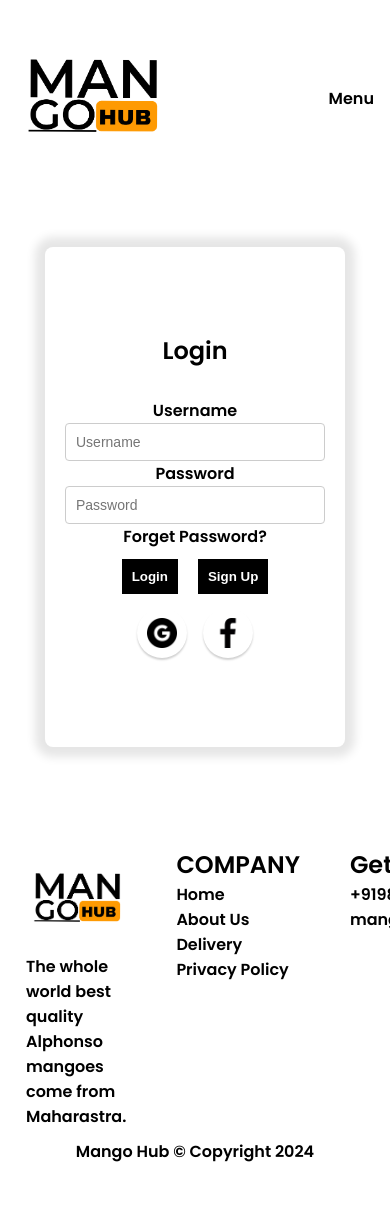
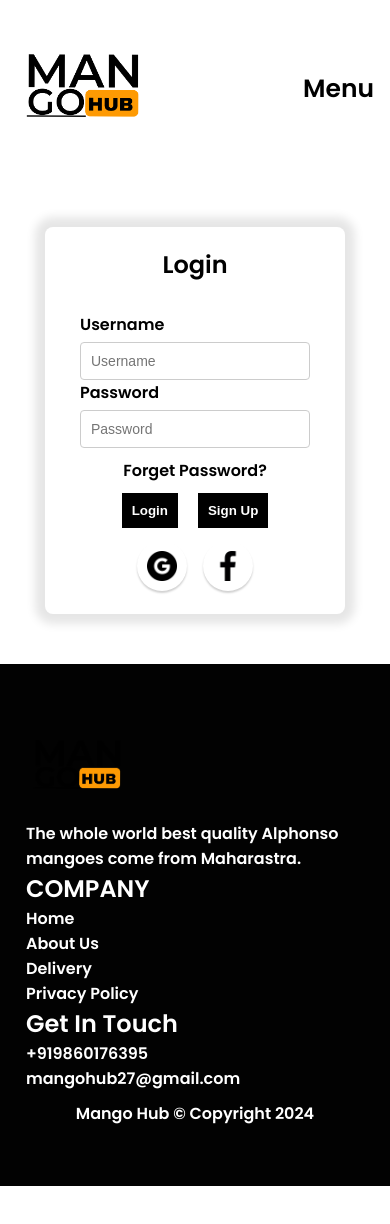
Before and after one commit to SaurabhMestri/mango-hub, a Next.js app: page /login in a window 390 px wide. After the commit the page ends 1186 px from the top, so only its background shows below. Built offline with nearby package versions, Linux system fonts and the light colour scheme.

Commit message:
Up: design login page

```diff
--- a/components/Header.tsx
+++ b/components/Header.tsx
@@ -32,8 +32,8 @@ const Header = (props: Props) => {
               className="logo"
               src="/images/new-logo.png"
               alt="logo"
-              width={150}
-              height={150}
+              width={130}
+              height={130}
 
             />
           </Link>
--- a/styles/globals.css
+++ b/styles/globals.css
@@ -185,7 +185,8 @@ footer {
   align-items: center;
   gap: 20px;
   padding: 50px 10px;
-  background-color: #ffffff;
+  background-color: #020202;
+  color:#fff;
 }
 
 .footer-content {
@@ -236,6 +237,7 @@ footer {
 
 .nav-menu {
   display: none;
+  font-size: 25px;
 }
 
 @keyframes fadeIn {
@@ -270,7 +272,7 @@ footer {
   justify-content: center;
   align-items: center;
   width: 500px;
-  height: 500px;
+  height: 100%;
   background-color: #fff;
   padding: 20px;
   border-radius: 8px;
@@ -286,7 +288,7 @@ footer {
 
 .form-group input {
   padding: 10px;
-  width: 100%;
+  width: 300px;
   border: 1px solid #ccc;
   border-radius: 4px;
   font-size: 14px;
@@ -294,7 +296,7 @@ footer {
 
 .form-group label {
   font-weight: bold;
-
+display: flex;
   margin-bottom: 5px;
 }
 
@@ -321,6 +323,9 @@ footer {
   transition: all 0.15s ease;
 }
 
+.forget{
+ margin-top: 10px;
+}
 .facebook:hover {
   background: #2b6ff9;
   animation: fadeIn 1s;
@@ -425,6 +430,14 @@ footer {
   .login-container {
     width: 300px;
   }
+
+  .form-group input {
+    width: 230px;
+  }
+
+  .footer-content{
+    display: block;
+  }
 }
 
 /* TAB */
```
